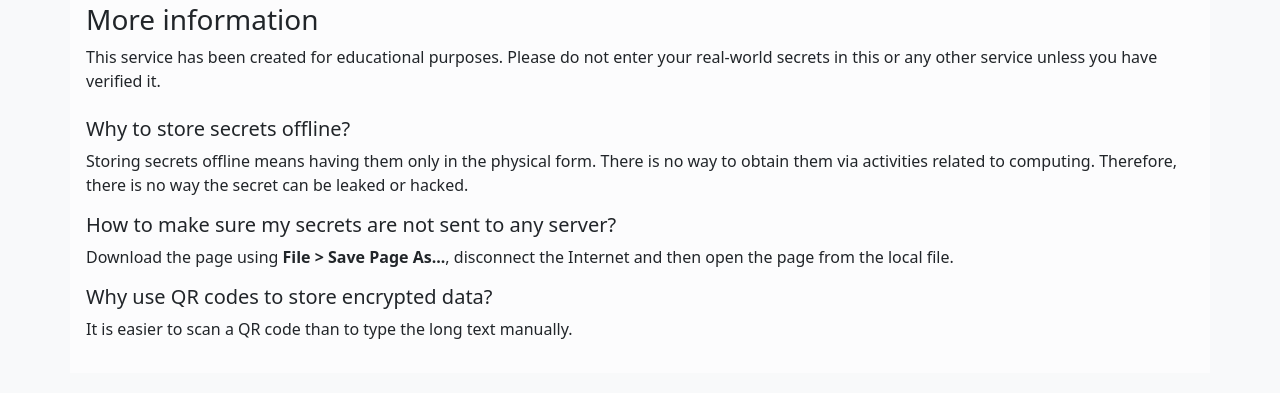
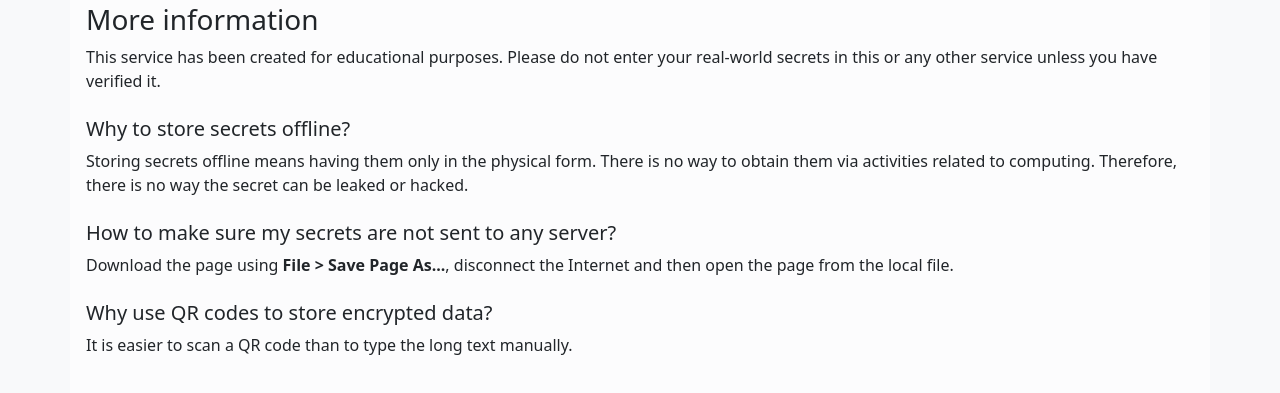
Before and after one commit to offlinesecrets/offlinesecrets.github.io, a website: page about.html in a window 1280 px wide. Shown: the part 71-464 px from the top of the page. Drawn offline with nearby package versions, Linux system fonts and the light colour scheme.

Commit message:
Improve UI

```diff
--- a/about.html
+++ b/about.html
@@ -55,15 +55,15 @@
       <h3 class="">More information</h3>
       <span>This service has been created for educational purposes. Please do not enter your real-world secrets in this or any other service unless you have verified it.</span>
     </div>
-    <div class="row mb-3">
+    <div class="row mb-4">
       <h5 class="">Why to store secrets offline?</h5>
       <span>Storing secrets offline means having them only in the physical form. There is no way to obtain them via activities related to computing. Therefore, there is no way the secret can be leaked or hacked.</span>
     </div>
-    <div class="row mb-3">
+    <div class="row mb-4">
       <h5 class="">How to make sure my secrets are not sent to any server?</h5>
       <span>Download the page using <strong>File > Save Page As...</strong>, disconnect the Internet and then open the page from the local file.</span>
     </div>
-    <div class="row mb-3">
+    <div class="row mb-4">
       <h5 class="">Why use QR codes to store encrypted data?</h5>
       <span>It is easier to scan a QR code than to type the long text manually.</span>
     </div>
```
